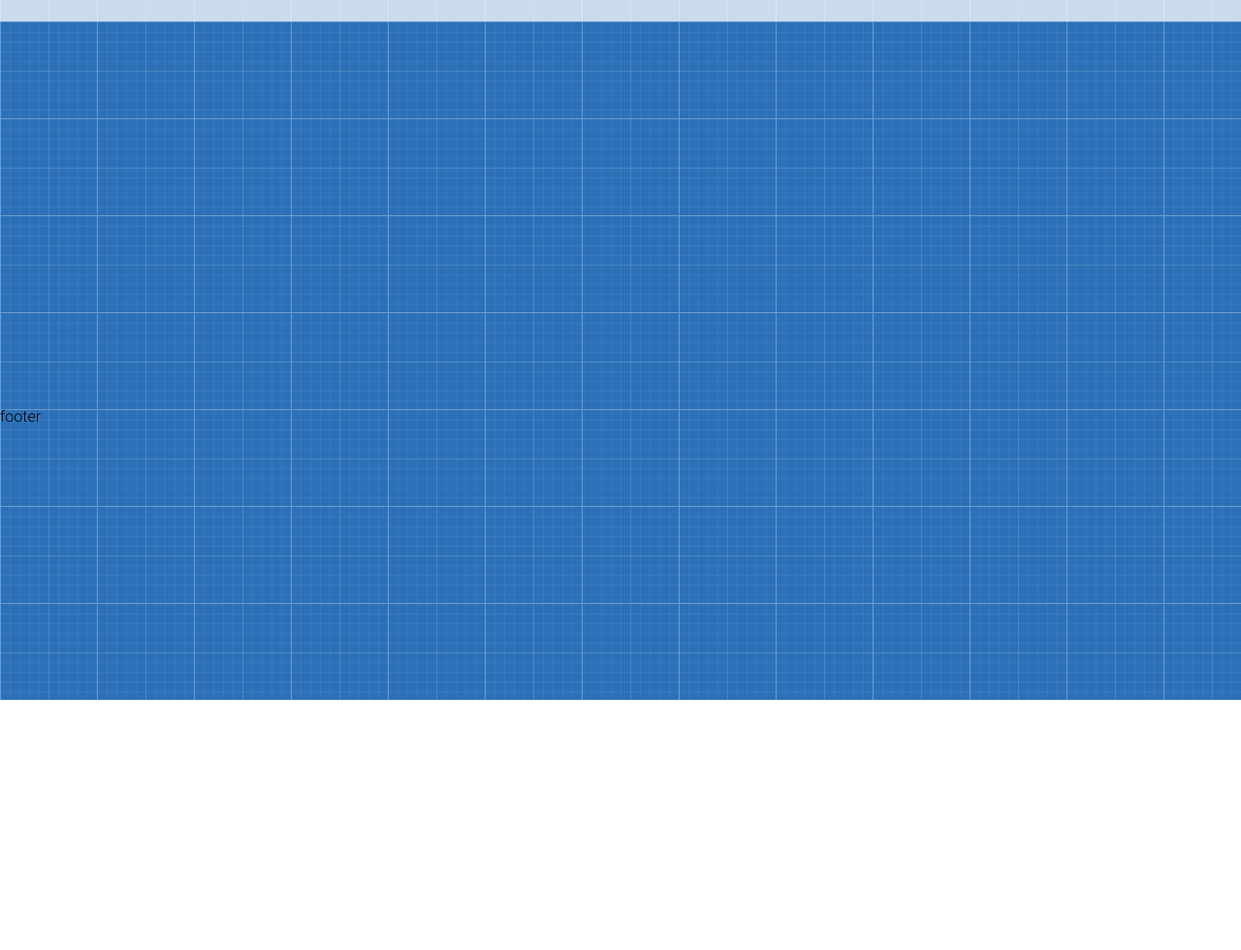
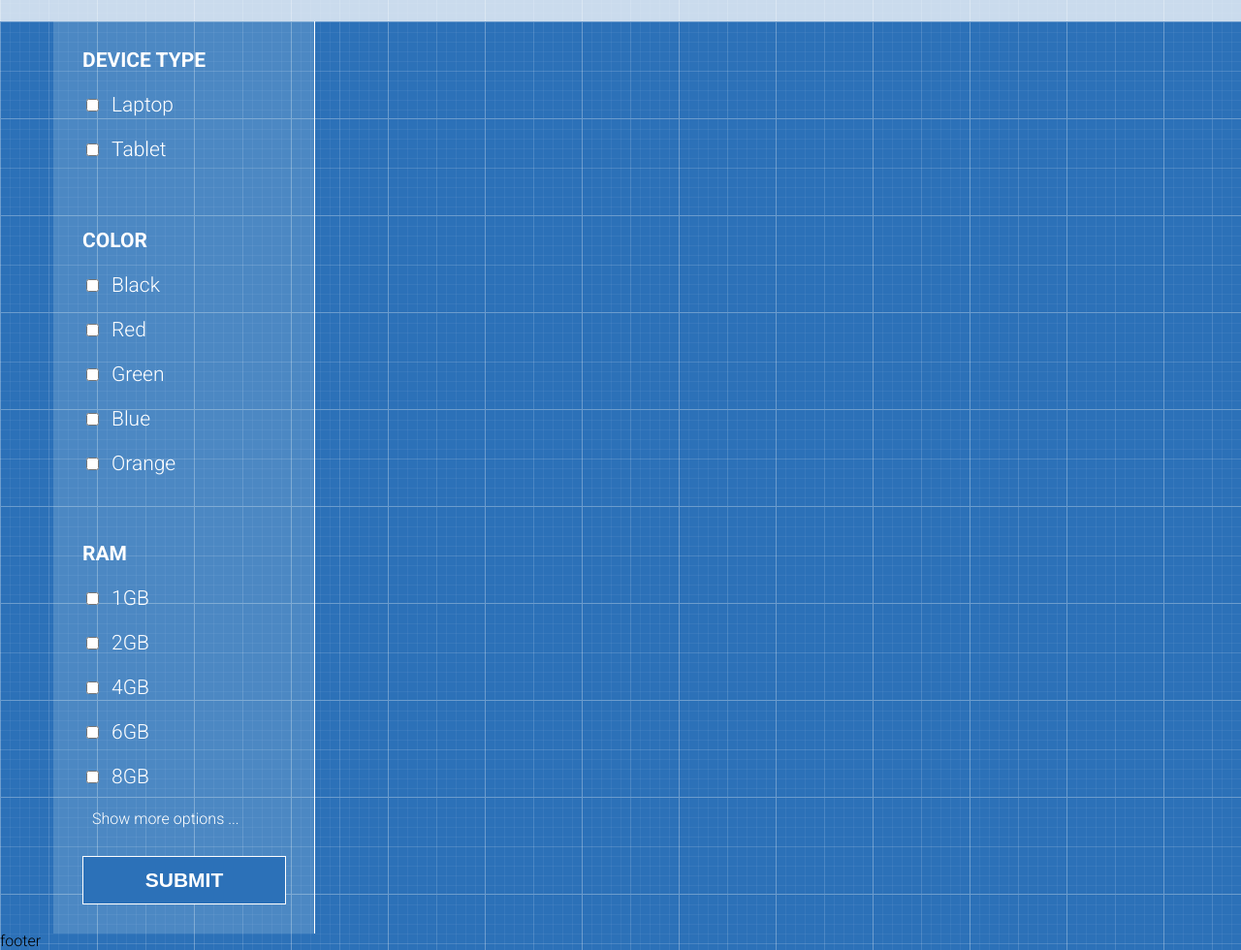
Before and after one commit to tek1la/HT-project-shop, a plain HTML site: page index.html in a window 1280 px wide. Shown: the part 78-1058 px from the top of the page at 97% size. Before the commit the page ends 800 px from the top, so only its background shows below. Drawn offline with Linux system fonts and the light colour scheme.

Commit message:
added filter menu

```diff
--- a/index.html
+++ b/index.html
@@ -87,10 +87,100 @@
           <div class="col-10"></div>
           <div class="col-1"></div>
         </div>
-      </div>
-      <div class="row">
-        <div class="col-3"></div>
-        <div class="col-9"></div>
+        <div class="row">
+          <div class="col-3">
+            <div class="filter">
+              <form action="">
+                <div class="filter-type">
+                  <h4 class="filter-title">Device type</h4>
+                  <div class="filter-input-item">
+                    <input type="checkbox" id="laptop" name="laptop" /><label
+                      for="laptop"
+                      >Laptop</label
+                    >
+                  </div>
+                  <div class="filter-input-item">
+                    <input type="checkbox" id="tablet" name="tablet" /><label
+                      for="tablet"
+                      >Tablet</label
+                    >
+                  </div>
+                </div>
+                <div class="filter-type">
+                  <h4 class="filter-title">Color</h4>
+                  <div class="filter-input-item">
+                    <input type="checkbox" id="Black" name="Black" /><label
+                      for="Black"
+                      >Black</label
+                    >
+                  </div>
+                  <div class="filter-input-item">
+                    <input type="checkbox" id="Red" name="Red" /><label
+                      for="Red"
+                      >Red</label
+                    >
+                  </div>
+                  <div class="filter-input-item">
+                    <input type="checkbox" id="Green" name="Green" /><label
+                      for="Green"
+                      >Green</label
+                    >
+                  </div>
+                  <div class="filter-input-item">
+                    <input type="checkbox" id="Blue" name="Blue" /><label
+                      for="Blue"
+                      >Blue</label
+                    >
+                  </div>
+                  <div class="filter-input-item">
+                    <input type="checkbox" id="Orange" name="Orange" /><label
+                      for="Orange"
+                      >Orange</label
+                    >
+                  </div>
+                </div>
+                <div class="filter-type">
+                  <h4 class="filter-title">Ram</h4>
+                  <div class="filter-input-item">
+                    <input type="checkbox" id="1GB" name="1GB" /><label
+                      for="1GB"
+                      >1GB</label
+                    >
+                  </div>
+                  <div class="filter-input-item">
+                    <input type="checkbox" id="2GB" name="2GB" /><label
+                      for="2GB"
+                      >2GB</label
+                    >
+                  </div>
+                  <div class="filter-input-item">
+                    <input type="checkbox" id="4GB" name="4GB" /><label
+                      for="4GB"
+                      >4GB</label
+                    >
+                  </div>
+                  <div class="filter-input-item">
+                    <input type="checkbox" id="6GB" name="6GB" /><label
+                      for="6GB"
+                      >6GB</label
+                    >
+                  </div>
+                  <div class="filter-input-item">
+                    <input type="checkbox" id="8GB" name="8GB" /><label
+                      for="8GB"
+                      >8GB</label
+                    >
+                  </div>
+                </div>
+                <div class="show-options">
+                  <a href="">Show more options ...</a>
+                </div>
+                <button class="filter-btn">Submit</button>
+              </form>
+            </div>
+          </div>
+          <div class="col-9"></div>
+        </div>
       </div>
     </main>
     <footer class="footer">footer</footer>
--- a/style.css
+++ b/style.css
@@ -40,10 +40,21 @@ body {
     max-width: 25%;
 }
 
+.col-4 {
+    flex: 0 0 50%;
+    max-width: 50%;
+}
+
 .col-6 {
     flex: 0 0 50%;
     max-width: 50%;
 }
+
+.col-9 {
+    flex: 0 0 75%;
+    max-width: 75%;
+}
+
 
 /* Header */
 
@@ -217,8 +228,66 @@ body {
 
 .slider-wraper {
     height: 400px;
+    display: none;
 }
 
 /* slider end */
 
+/* filter */
+
+.filter {
+    padding: 30px;
+    color: white;
+    background-color: rgba(205, 231, 238, 0.20);
+    border-right: 1px solid white
+}
+
+.filter-type {
+    display: flex;
+    flex-direction: column;
+    margin-top: 60px;
+}
+
+.filter .filter-type:first-child {
+    margin-top: 0;
+}
+
+.filter-input-item {
+    margin: 12.5px 0;
+    font-size: 21px;
+    font-weight: 300;
+}
+
+.filter-input-item label {
+    margin-left: 10px;
+    cursor: pointer;
+}
+
+.filter-title {
+    text-transform: uppercase;
+    margin-bottom: 12.5px;
+    font-size: 21px;
+    font-weight: 700;
+}
+
+.show-options {
+    margin: 12.5px 0 30px 10px;
+}
+
+.show-options a {
+    text-decoration: none;
+    color: white;
+}
+
+.filter-btn {
+    width: 210px;
+    height: 50px;
+    border: 1px solid white ;
+    background-color: #2c71b8;
+    color: white;
+    text-transform: uppercase;
+    font-size: 21px;
+    font-weight: 700;
+}
+
 /* goods */
```
